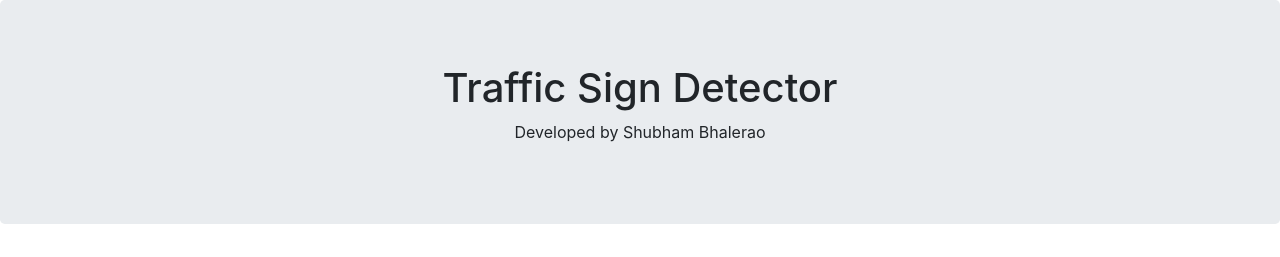
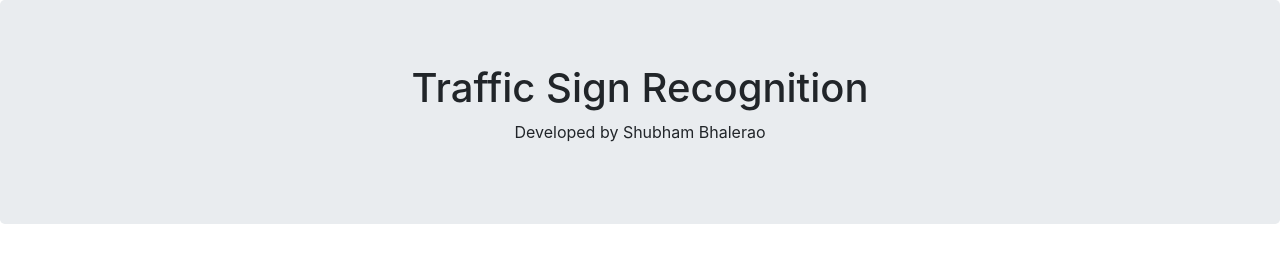
Before and after one commit to shubham-bhalerao/traffic-sign-recognition, a Flask app: template templates/index.html in a window 1280 px wide. Shown: the top 257 px of the page. Run offline with Flask 2, Linux system fonts and the light colour scheme; the template is opened without the code that fills it, so the values that code supplies are empty; some libraries are stand-ins or nearby versions.

Commit message:
Minor Changes 2

```diff
--- a/templates/index.html
+++ b/templates/index.html
@@ -12,7 +12,7 @@
 </head>
 <body>
 	<div class="jumbotron text-center">
-  		<h1>Traffic Sign Detector</h1>
+  		<h1>Traffic Sign Recognition</h1>
   		<p>Developed by Shubham Bhalerao</p>
 	</div>
 	<div class="container">
--- a/templates/success.html
+++ b/templates/success.html
@@ -12,7 +12,7 @@
 </head>
 <body>
 	<div class="jumbotron text-center">
-  		<h1>Traffic Sign Detector</h1>
+  		<h1>Traffic Sign Recognition</h1>
   		<p>Developed by Shubham Bhalerao</p>
 	</div>
 	<div class="container">
```
